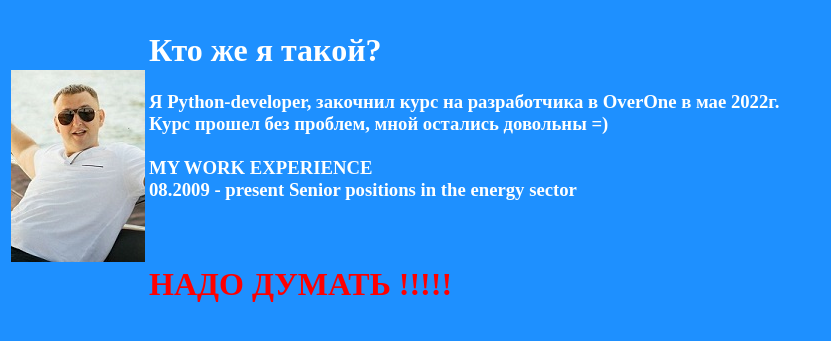
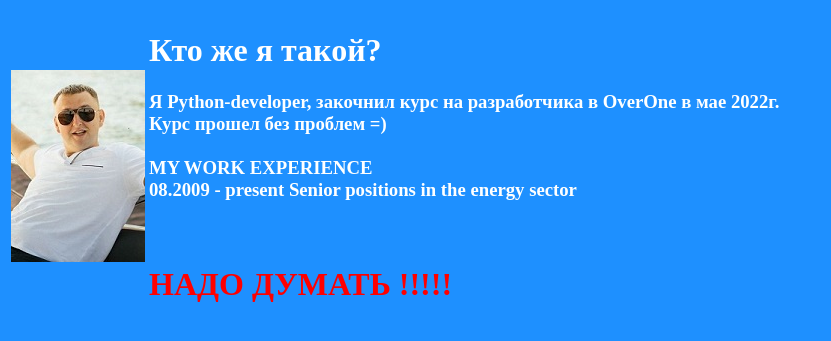
Before and after one commit to agvardeitsev/website, a Django app: page /gvardeitsev in a window 1280 px wide. Shown: the top 341 px of the page, without its empty margins (0-831 px from the left). Run offline with Django 4.2, Linux system fonts and the light colour scheme.

Commit message:
my page start content2

```diff
--- a/WEB_Site/website/webfilling/templates/webfilling/gvard.html
+++ b/WEB_Site/website/webfilling/templates/webfilling/gvard.html
@@ -10,7 +10,7 @@
     <tr>
     <td class="leftcol"><img class="left" src="{% static 'webfilling/img/gvard.jpg' %}" /></td> <td valign="top">
     <H1 style="color: white">Кто же я такой? </H1> <H3 style="color: white"> Я Python-developer, закочнил курс на
-        разработчика в OverOne в мае 2022г.<br> Курс прошел без проблем, мной остались довольны =)<br><br> MY WORK EXPERIENCE <br>
+        разработчика в OverOne в мае 2022г.<br> Курс прошел без проблем =)<br><br> MY WORK EXPERIENCE <br>
         08.2009 - present       Senior positions in the energy sector<br><br><br> <h1 style="color: Red">НАДО ДУМАТЬ !!!!!</h1>
 
     </H3>
```
